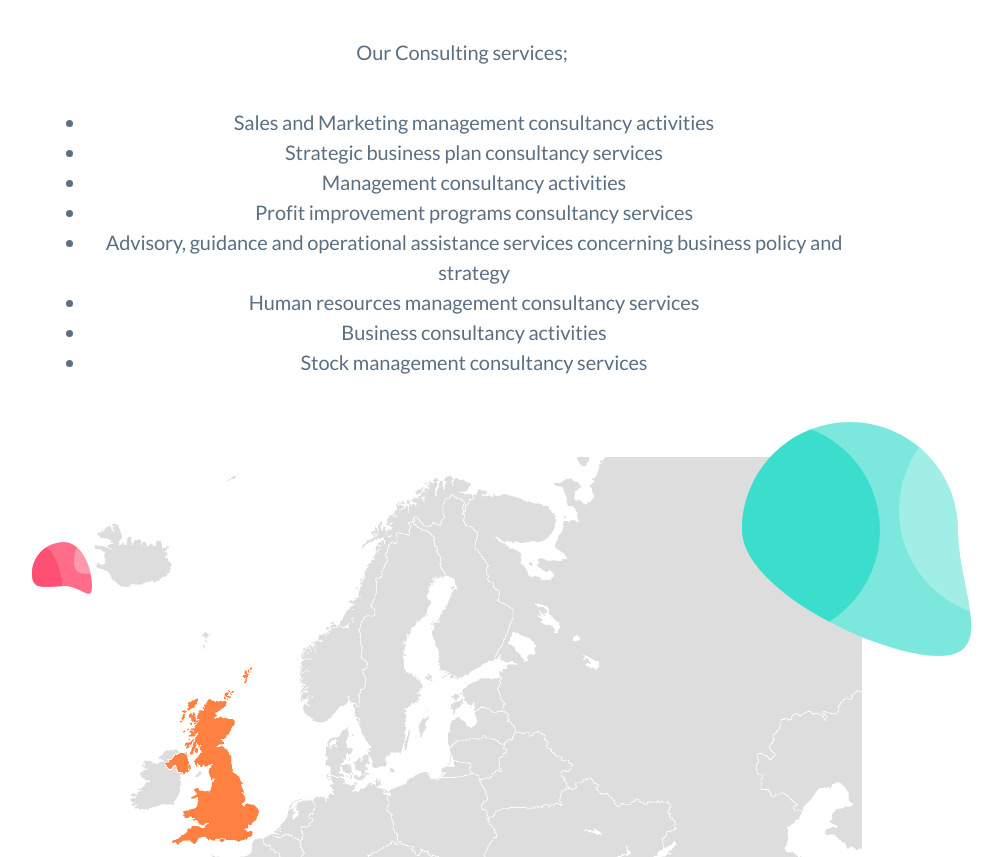
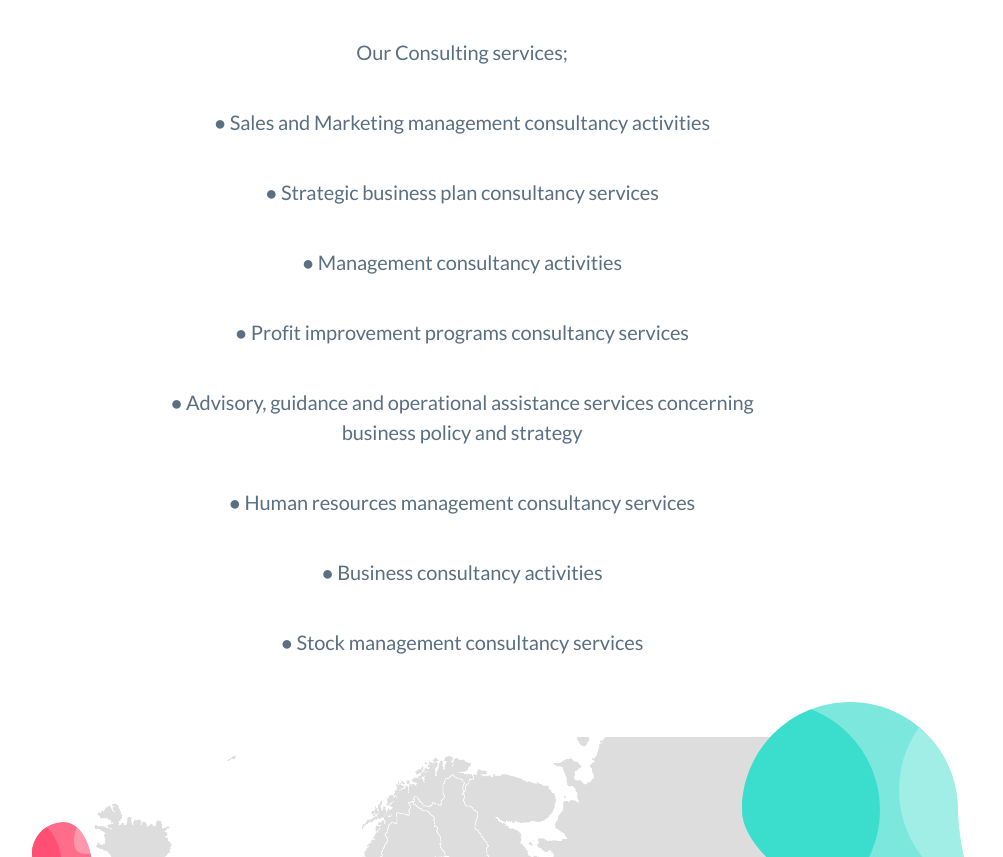
Before and after one commit to unitzltd/unitzweb, a website: page index.html in a window 1280 px wide. Shown: the part 629-1486 px from the top of the page, without its empty margins (178-1181 px from the left). Drawn offline with nearby package versions, Linux system fonts and the light colour scheme.

Commit message:
Title updated, old text removed, bullet error fixed

```diff
--- a/index.html
+++ b/index.html
@@ -140,19 +140,16 @@
 
                         <p class="hero-paragraph is-revealing">Kemal Öztekin is a seasoned Sales and Business Consultant with over 6 years assisting the growth of businesses across the UK and internationally. In his career , he worked in sales and business development teams across the UK and Europe in industries such as finance, manufacturing, business research and management expertise. Now he uses this experience to help companies grow.</p>
 
-                        <p class="hero-paragraph is-revealing">
-                          Our Consulting services;
-                          <ul>
-                          <li>Sales and Marketing management consultancy activities</li>
-                          <li>Strategic business plan consultancy services  </li>
-                          <li>Management consultancy activities     </li>
-                          <li>Profit improvement programs consultancy services  </li>
-                          <li>Advisory, guidance and operational assistance services concerning business policy and strategy</li>
-                          <li>Human resources management consultancy services     </li>
-                          <li>Business consultancy activities     </li>
-                          <li>Stock management consultancy services </li>
-                          </ul>
-                        </p>
+                        <p class="hero-paragraph is-revealing">Our Consulting services;</p>
+
+                        <p class="hero-paragraph is-revealing">● Sales and Marketing management consultancy activities</p>
+                        <p class="hero-paragraph is-revealing">● Strategic business plan consultancy services  </p>
+                        <p class="hero-paragraph is-revealing">● Management consultancy activities     </p>
+                        <p class="hero-paragraph is-revealing">● Profit improvement programs consultancy services  </p>
+                        <p class="hero-paragraph is-revealing">● Advisory, guidance and operational assistance services concerning business policy and strategy</p>
+                        <p class="hero-paragraph is-revealing">● Human resources management consultancy services     </p>
+                        <p class="hero-paragraph is-revealing">● Business consultancy activities     </p>
+                        <p class="hero-paragraph is-revealing">● Stock management consultancy services </p>
 
                         <div class="hero-browser">
                             <div class="hero-browser-inner is-revealing">
```
